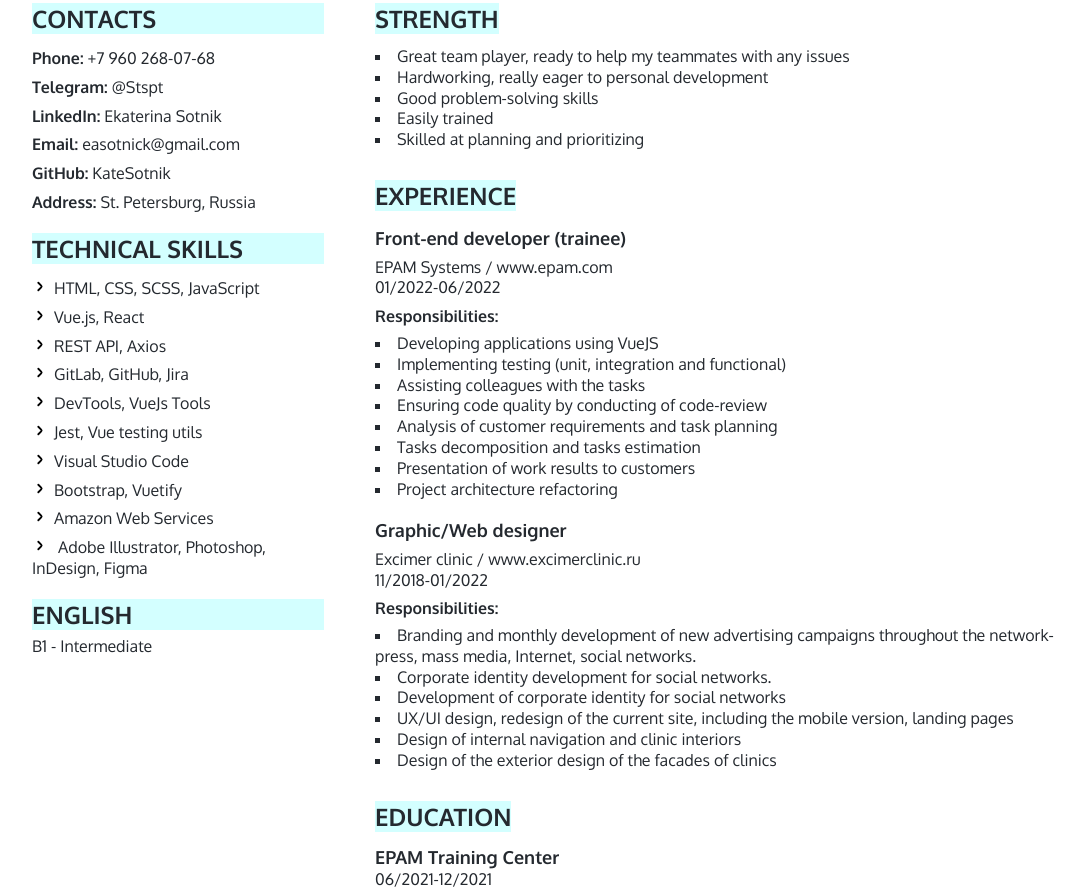
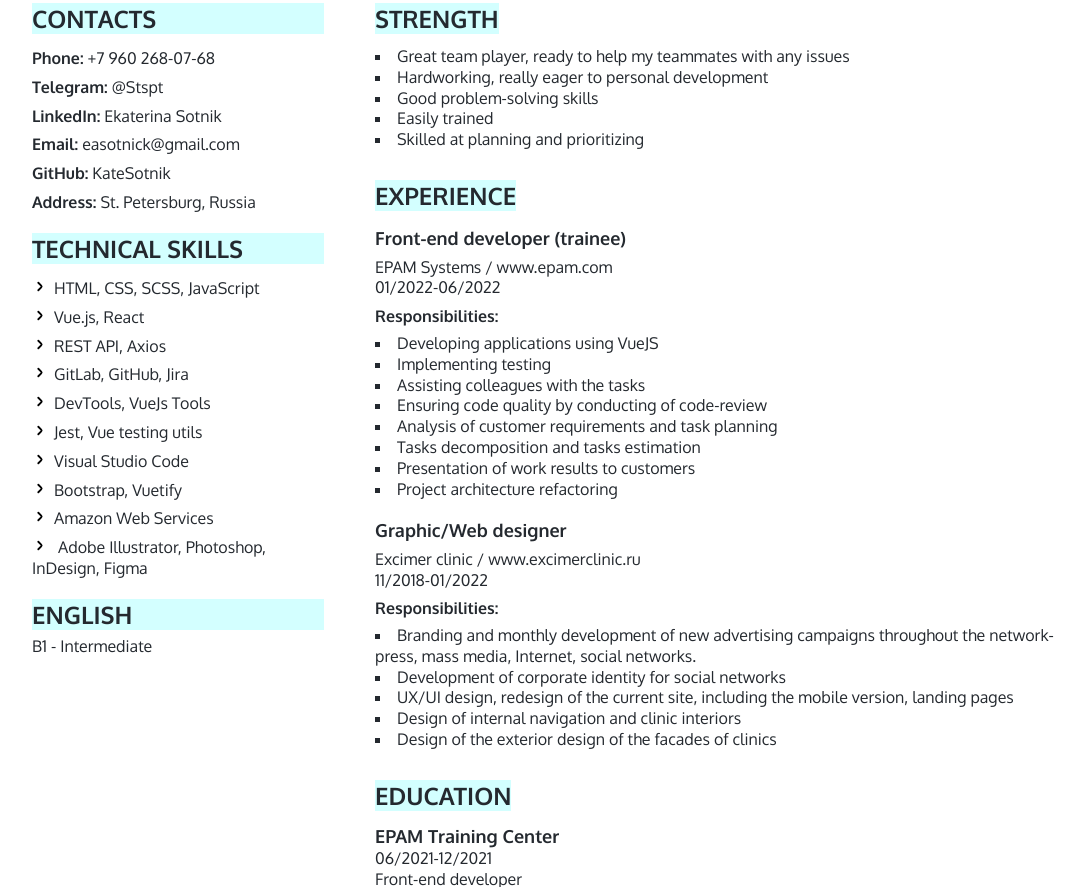
Before and after one commit to KateSotnik/KateSotnik.github.io, a plain HTML site: page index.html in a window 1280 px wide. Shown: the part 364-1251 px from the top of the page, without its empty margins (96-1181 px from the left). Drawn offline with Linux system fonts and the light colour scheme.

Commit message:
text fix

```diff
--- a/index.html
+++ b/index.html
@@ -116,7 +116,7 @@
               <h4>Responsibilities:</h4>
               <ul class="respons-list">
                 <li>Developing applications using VueJS</li>
-                <li>Implementing testing (unit, integration and functional)</li>
+                <li>Implementing testing</li>
                 <li>Assisting colleagues with the tasks</li>
                 <li>Ensuring code quality by conducting of code-review</li>
                 <li>Analysis of customer requirements and task planning</li>
@@ -139,7 +139,6 @@
                   throughout the network-press, mass media, Internet, social
                   networks.
                 </li>
-                <li>Corporate identity development for social networks.</li>
                 <li>Development of corporate identity for social networks</li>
                 <li>
                   UX/UI design, redesign of the current site, including the
```
